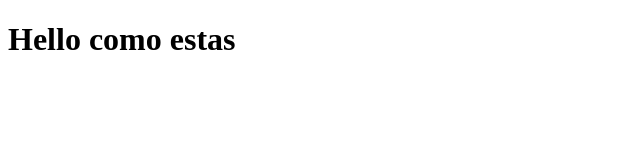
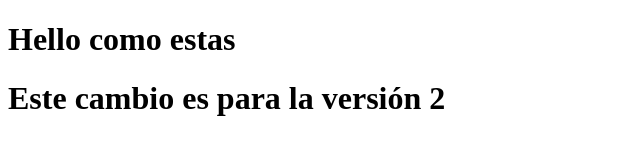
Before and after one commit to JhonBarrios/mi-pagina-web, a plain HTML site: page index.html in a window 1280 px wide. Shown: the whole page, without its empty margins (0-640 px from the left). Drawn offline with Linux system fonts and the light colour scheme.

Commit message:
Versión 2

```diff
--- a/index.html
+++ b/index.html
@@ -7,5 +7,6 @@
 </head>
 <body>
     <h1>Hello como estas</h1>
+    <h1>Este cambio es para la versión 2</h1>
 </body>
 </html>
```
